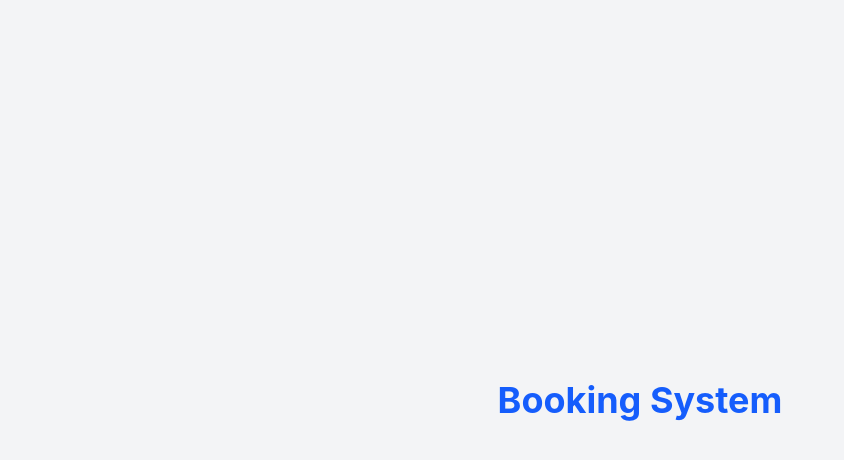
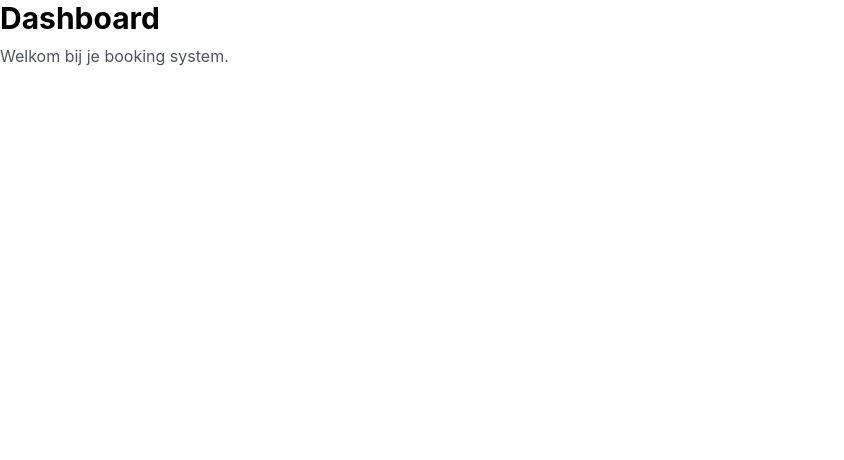
Before and after one commit to KDG-Muhammet/booking-system, a React (Vite) app: page /dashboard in a window 1280 px wide. Shown: the top 460 px of the page, without its empty margins (0-844 px from the left). Built offline with nearby package versions, Linux system fonts and the light colour scheme.

Commit message:
router setup

```diff
--- a/package.json
+++ b/package.json
@@ -13,6 +13,7 @@
     "@tailwindcss/vite": "^4.3.3",
     "react": "^19.2.8",
     "react-dom": "^19.2.8",
+    "react-router-dom": "^7.18.4",
     "tailwindcss": "^4.3.3"
   },
   "devDependencies": {
--- a/src/App.tsx
+++ b/src/App.tsx
@@ -1,11 +1,26 @@
+import { BrowserRouter, Routes, Route } from "react-router-dom";
+
+import Login from "./pages/Login/Login";
+import Dashboard from "./pages/Dashboard/Dashboard";
+import Appointments from "./pages/Appointments/Appointments";
+import Customers from "./pages/Customers/Customers";
+import Services from "./pages/Services/Services";
+import Settings from "./pages/Settings/Settings";
+
 function App() {
   return (
-    <div className="min-h-screen bg-gray-100 flex items-center justify-center">
-      <h1 className="text-4xl font-bold text-blue-600">
-        Booking System
-      </h1>
-    </div>
-  )
+    <BrowserRouter>
+      <Routes>
+        <Route path="/" element={<Login />} />
+        <Route path="/login" element={<Login />} />
+        <Route path="/dashboard" element={<Dashboard />} />
+        <Route path="/appointments" element={<Appointments />} />
+        <Route path="/customers" element={<Customers />} />
+        <Route path="/services" element={<Services />} />
+        <Route path="/settings" element={<Settings />} />
+      </Routes>
+    </BrowserRouter>
+  );
 }
 
-export default App
+export default App;
--- /dev/null
+++ b/src/pages/Appointments/Appointments.tsx
@@ -0,0 +1,5 @@
+function Appointments() {
+  return <h1>Appointments</h1>
+}
+
+export default Appointments
--- /dev/null
+++ b/src/pages/Customers/Customers.tsx
@@ -0,0 +1,5 @@
+function Customers() {
+  return <h1>Customers</h1>
+}
+
+export default Customers
--- /dev/null
+++ b/src/pages/Dashboard/Dashboard.tsx
@@ -0,0 +1,12 @@
+function Dashboard() {
+  return (
+    <div>
+      <h1 className="text-3xl font-bold">Dashboard</h1>
+      <p className="mt-2 text-gray-600">
+        Welkom bij je booking system.
+      </p>
+    </div>
+  )
+}
+
+export default Dashboard
--- /dev/null
+++ b/src/pages/Login/Login.tsx
@@ -0,0 +1,5 @@
+function Login() {
+  return <h1>Login</h1>
+}
+
+export default Login
--- /dev/null
+++ b/src/pages/Services/Services.tsx
@@ -0,0 +1,5 @@
+function Services() {
+  return <h1>Services</h1>
+}
+
+export default Services
--- /dev/null
+++ b/src/pages/Settings/Settings.tsx
@@ -0,0 +1,5 @@
+function Settings() {
+  return <h1>Settings</h1>
+}
+
+export default Settings
```
Also changed, not shown: 1 other file (tests, documents, lock files or other folders).
